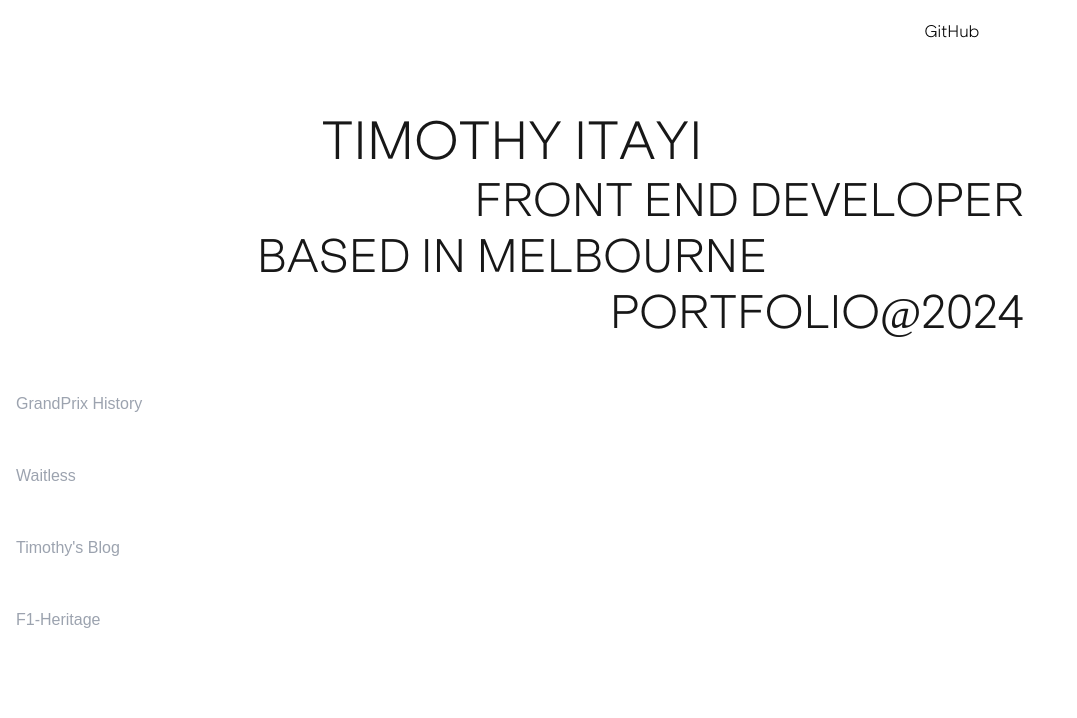
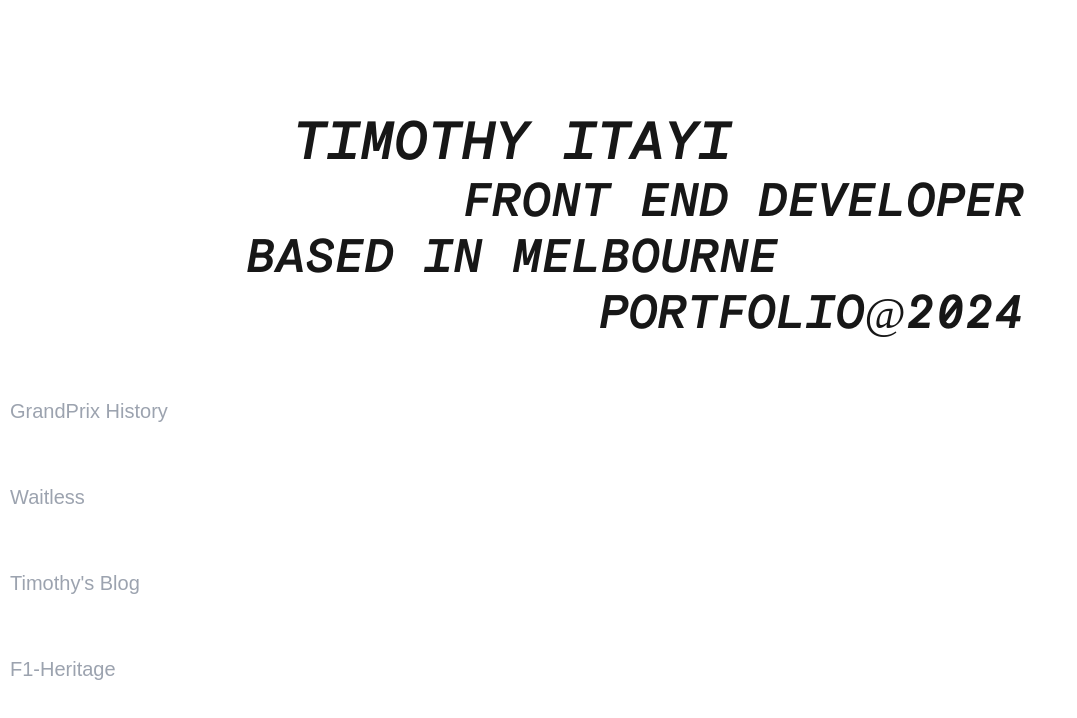
Before and after one commit to Timothy-itayi/port0v3, a Next.js app in the folder showcase/: page / in a window 1280 px wide. Shown: the top 718 px of the page, without its empty margins (0-1077 px from the left). Built offline with nearby package versions, Linux system fonts and the light colour scheme.

Commit message:
update section

```diff
--- a/showcase/app/globals.css
+++ b/showcase/app/globals.css
@@ -27,8 +27,15 @@ body {
 
 }
 
-.header{
-  font-family: 'ESKlarheitGrotesk-TRIAL'
+@font-face {
+  font-family: 'ESKlarheitGroteskMono-Bold';
+  src: url('./fonts/es-klarheit-font-family-1730750912-0/ESKlarheitGroteskMono-Bold.otf') format('truetype')
+
+}
+/* Landing Styles */
+
+.custom-font{
+  font-family: 'ESKlarheitGroteskMono-Bold';
 }
 
 .paragraph{
@@ -58,6 +65,8 @@ body {
     align-items: center;
     justify-content: center;
 }
+
+/* Loader Styles */
 .loader svg{
   height: 100%;
   width: 100%;
@@ -76,3 +85,24 @@ body {
   align-items: center;
   justify-content: center;
 }
+
+/* Accordion Styles */
+.arrow.rotate-90 {
+  transform: rotate(90deg);
+}
+.arrow {
+  transition: transform 0.3s ease;
+}
+.title-container {
+  width: 100%;
+  text-align: left;
+  padding: 20px 10px;
+  display: flex;
+  align-items: center;
+  justify-content: space-between;
+  font-weight: 500;
+  font-size: 20px;
+  background: transparent;
+  border: none;
+  cursor: pointer;
+}
--- a/showcase/components/landing.js
+++ b/showcase/components/landing.js
@@ -2,7 +2,7 @@ import React from 'react';
 
 const Landing = () => {
   return (
-    <div className=" header flex flex-col items-center justify-center w-[90vw] md:w-[80vw] text-center md:text-left leading-tight">
+    <div className=" custom-font flex flex-col items-center justify-center w-[90vw] md:w-[80vw] text-center md:text-left leading-tight">
       <p className="text-[10vw] md:text-[5.5vw] lg:text-[4vw] uppercase">Timothy Itayi</p>
       <p className="self-center md:self-end text-[8vw] md:text-[4.5vw] lg:text-[3.5vw] uppercase">
         Front End Developer
--- a/showcase/components/nav.js
+++ b/showcase/components/nav.js
@@ -3,7 +3,7 @@ import Link from "next/link";
 
 const NavBar = () => {
   return (
-    <nav className=" header  ">
+    <nav className="  ">
       <div className=" max-w-screen-xl mx-auto px-4 py-2 flex animate-fade-up justify-between flex-row">
         {/* Left Section */}
         <ul className="flex">
@@ -18,13 +18,7 @@ const NavBar = () => {
 
         {/* Right Section */}
         <ul className="flex space-x-4">
-          <li>
-            <Link href="https://github.com/Timothy-itayi">
-              <button className="py-3 px-5 text-black transition duration-300 ease-in-out">
-                GitHub
-              </button>
-            </Link>
-          </li>
+
           <li>
             <Link href="https://www.linkedin.com/in/timothy-itayi-ab8754138/">
               <button className="py-3 px-6 text-white transition duration-300 ease-in-out">
@@ -33,9 +27,18 @@ const NavBar = () => {
             </Link>
           </li>
           <li>
-            <button className="py-3 px-3 text-white  transition duration-300 ease-in-out">
-            <span className="text-white text-xl">Projects</span>
-            </button>
+            <Link href="https://www.linkedin.com/in/timothy-itayi-ab8754138/">
+              <button className="py-3 px-6 text-white transition duration-300 ease-in-out">
+              <span className="text-white text-xl">Blog</span>
+              </button>
+            </Link>
+          </li>
+          <li>
+            <Link href="https://www.linkedin.com/in/timothy-itayi-ab8754138/">
+              <button className="py-3 px-6 text-white transition duration-300 ease-in-out">
+              <span className="text-white text-xl">Github</span>
+              </button>
+            </Link>
           </li>
         </ul>
       </div>
--- a/showcase/components/project.js
+++ /dev/null
@@ -1,13 +0,0 @@
-
-
-
-const Project = ({ title }) => {
-
-    return (
-        <div  className="project">
-            <h2>{title}</h2>
-
-        </div>
-    )
-}
-export default Project;
--- a/showcase/components/ui/accordion.js
+++ b/showcase/components/ui/accordion.js
@@ -1,5 +1,6 @@
 'use client'
-import React, { useRef, useEffect } from 'react';
+import React, { useRef } from 'react';
+import Image from 'next/image';
 import { gsap } from 'gsap';
 import { useGSAP } from "@gsap/react";
 
@@ -26,10 +27,17 @@ const Accordion = ({ project, isOpen, toggleAccordion }) => {
     <div className="mb-4 border-md text-gray-400 opacity-100 z-10 transition-all duration-300 hover:text-white  hover:opacity-100  overflow-hidden">
       <header
         ref={headerRef}
-        className="p-4 cursor-pointer "
+        className="title-container flex items-center justify-between cursor-pointer "
         onClick={toggleAccordion}
       >
         {project.title}
+        <Image
+          src='/right-arrow.png'
+          width='21'
+          height='21'
+          alt='arrow'
+          className={` arrow filter invert ${isOpen ? 'rotate-90' : ''}`}
+        />
       </header>
 
       <div
```
Also changed, not shown: showcase/app/fonts/es-klarheit-font-family-1730750912-0/ESKlarheitGroteskMono-Bold.otf (renamed from showcase/app/fonts/es-klarheit-font-family-1730750912-0/ESKlarheitGroteskMono-BdIt-TRIAL-BF6618a6fea3e56.otf), showcase/public/right-arrow.png (added).
